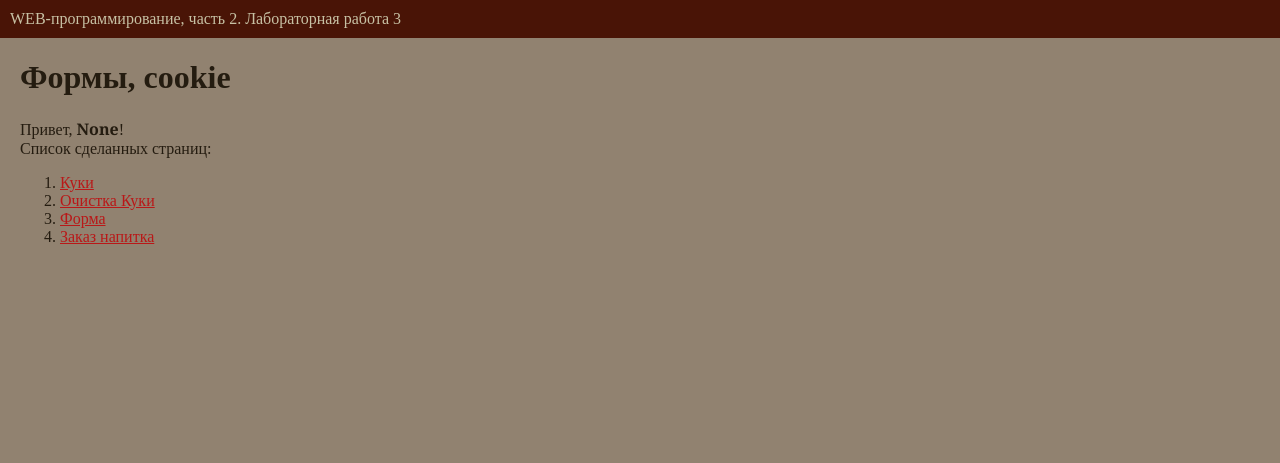
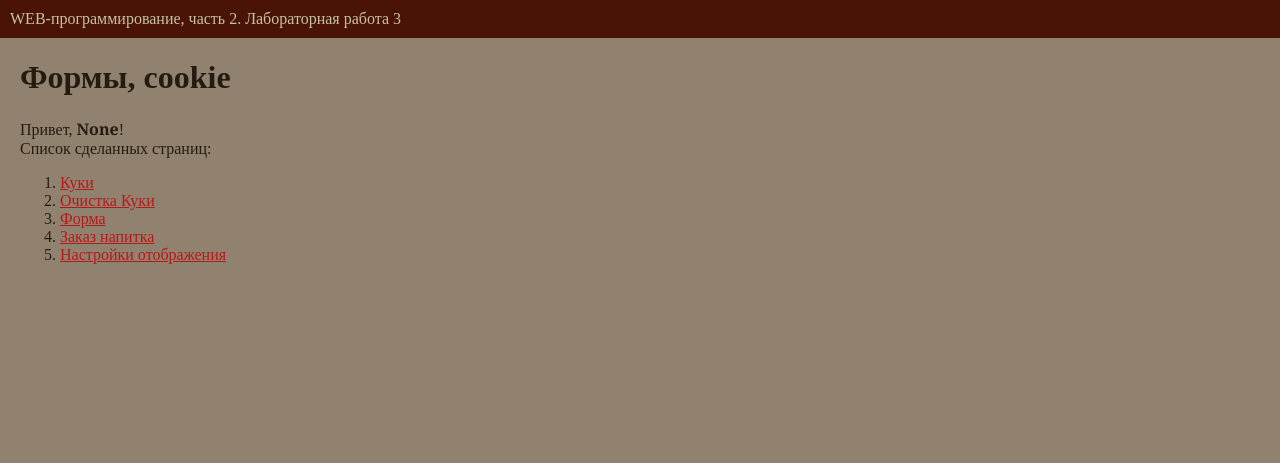
Before and after one commit to grufid/web-back-labs, a Flask app: page /lab3/ in a window 1280 px wide. Shown: the top 463 px of the page. Run offline with Flask 3, Linux system fonts and the light colour scheme.

Commit message:
Настройки отображения

```diff
--- a/lab3.py
+++ b/lab3.py
@@ -66,3 +66,30 @@
 def success():
     price = request.args.get('price', 0)
     return render_template('lab3/paid.html', price=price)
+
+@lab3.route('/lab3/settings')
+def settings():
+    color = request.args.get('color')
+    bg_color = request.args.get('bg_color')
+    font_size = request.args.get('font_size')
+    text_transform = request.args.get('text_transform')
+
+    if any([color, bg_color, font_size, text_transform]):
+        resp = make_response(redirect('/lab3/settings'))
+        if color:
+            resp.set_cookie('color', color)
+        if bg_color:
+            resp.set_cookie('bg_color', bg_color)
+        if font_size:
+            resp.set_cookie('font_size', font_size)
+        if text_transform:
+            resp.set_cookie('text_transform', text_transform)
+        return resp
+
+    color = request.cookies.get('color', '#000000')
+    bg_color = request.cookies.get('bg_color', '#ffffff')
+    font_size = request.cookies.get('font_size', '16')
+    text_transform = request.cookies.get('text_transform', 'none')
+
+    resp = make_response(render_template('lab3/settings.html', color=color, bg_color=bg_color, font_size=font_size, text_transform=text_transform))
+    return resp
--- a/templates/base.html
+++ b/templates/base.html
@@ -8,7 +8,25 @@
     <link rel="icon" type="image/x-icon" href="{{ url_for('static', filename='favicon.ico') }}">
     <link rel="icon" type="image/png" sizes="32x32" href="{{ url_for('static', filename='favicon-32x32.png') }}">
     <link rel="icon" type="image/png" sizes="16x16" href="{{ url_for('static', filename='favicon-16x16.png') }}">
-    {% block head %}{% endblock %}
+    <style>
+    body, main {
+        {% if request.cookies.get('color') %}
+        color: {{ request.cookies.get('color') }};
+        {% endif %}
+
+        {% if request.cookies.get('bg_color') %}
+        background-color: {{ request.cookies.get('bg_color') }};
+        {% endif %}
+
+        {% if request.cookies.get('font_size') %}
+        font-size: {{ request.cookies.get('font_size') }}px;
+        {% endif %}
+
+        {% if request.cookies.get('text_transform') %}
+        text-transform: {{ request.cookies.get('text_transform') }};
+        {% endif %}
+    }
+    </style>
 </head>
 <body>
     {% block content %}
--- a/templates/lab3/lab3.html
+++ b/templates/lab3/lab3.html
@@ -16,5 +16,7 @@
         <li><a href="/lab3/form1">Форма</a></li>
 
         <li><a href="/lab3/order">Заказ напитка</a></li>
+
+        <li><a href="/lab3/settings">Настройки отображения</a></li>
     </ol>
 {% endblock %}
```
Also changed, not shown: templates/lab3/settings.html (added, +27 -0 lines).
